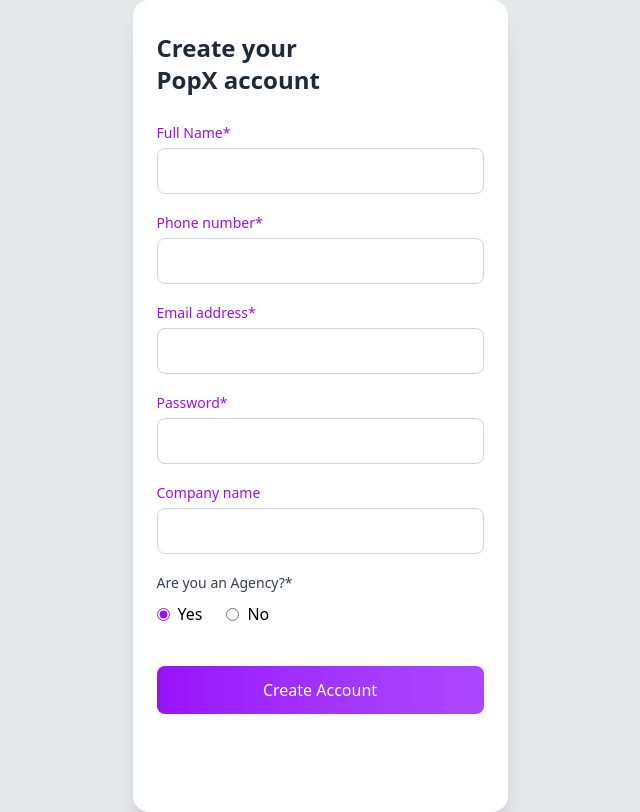
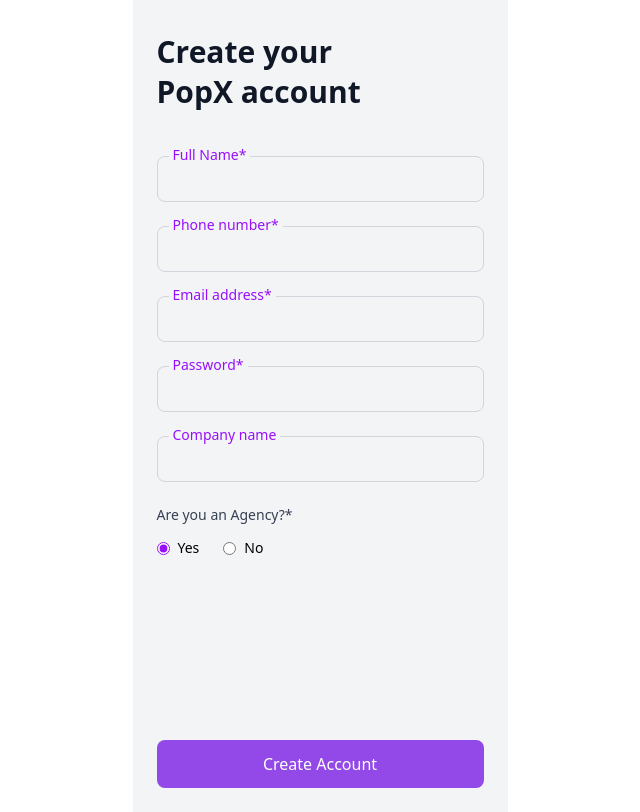
Before and after one commit to saviyo9037/educase-assignment, a React app: page /register in a window 1280 px wide. Shown: the whole page, without its empty margins (320-960 px from the left). Built offline with nearby package versions, Linux system fonts and the light colour scheme; the HTML template or start-up script is replaced by a standard one.

Commit message:
design fixed

```diff
--- a/src/pages/Home.jsx
+++ b/src/pages/Home.jsx
@@ -5,41 +5,38 @@
   const navigate = useNavigate();
 
   return (
-    <div className="min-h-[100dvh] bg-gray-200 flex items-center justify-center">
-
-      <div className="w-full max-w-[375px] min-h-[100dvh] bg-white flex flex-col">
-
+    <div className="min-h-[100dvh]   bg-white  flex items-center justify-center">
+      <div className="w-full max-w-[375px] min-h-[100dvh] bg-gray-100 flex flex-col">
         <div className="flex-grow"></div>
 
         <div className="px-6 pb-8">
-          <h2 className="text-[22px] font-semibold text-gray-900">
+          <h2 className="text-[28px] font-semibold text-gray-900">
             Welcome to PopX
           </h2>
 
-          <p className="text-gray-500 mt-3 text-sm leading-6">
+          <p className="text-gray-500 mt-1 text-[18px] leading-6">
             Lorem ipsum dolor sit amet,
           </p>
-          <p className="text-gray-500 text-sm leading-6">
+          <p className="text-gray-500 text-[18px]  leading-6">
             consectetur adipiscing elit,
           </p>
 
           <div className="mt-8 flex flex-col gap-4">
             <button
               onClick={() => navigate("/register")}
-              className="w-full py-3 rounded-lg text-white font-medium bg-gradient-to-r from-purple-600 to-purple-500"
+              className="w-full py-3 text-[18px] rounded-lg text-white font-medium bg-gradient-to-r bg-[#9249e7]"
             >
               Create Account
             </button>
 
             <button
               onClick={() => navigate("/login")}
-              className="w-full py-3 rounded-lg font-medium bg-purple-200 text-purple-800"
+              className="w-full py-3 rounded-lg font-medium bg-gray-300 text-black"
             >
               Already Registered? Login
             </button>
           </div>
         </div>
-
       </div>
     </div>
   );
--- a/src/pages/Login.jsx
+++ b/src/pages/Login.jsx
@@ -6,55 +6,79 @@
   const [email, setEmail] = useState("");
   const [password, setPassword] = useState("");
 
+  const isValid = email && password;
+
   const handleLogin = () => {
-    if (!email) {
-      alert("Please enter email");
-      return;
-    }
+    if (!isValid) return;
 
     const userData = {
-      fullName: "User", // default name
+      fullName: "User",
       email: email,
     };
 
-
     localStorage.setItem("user", JSON.stringify(userData));
-
-
     navigate("/account", { state: userData });
   };
 
   return (
-    <div className="min-h-screen flex items-center justify-center bg-gray-100">
-      <div className="w-[375px] h-[812px] bg-white rounded-3xl shadow-xl px-6 py-10">
+    <div className="min-h-[100dvh] flex justify-center bg-gray-00">
+      <div className="w-[375px] h-[812px] bg-gray-100 px-6 pt-10 flex flex-col">
+        <div>
+          <h1 className="text-[28px] font-[600] text-gray-900 leading-[34px]">
+            Signin to your <br /> PopX account
+          </h1>
 
-        <h2 className="text-2xl font-semibold mb-6">
-          Signin to your PopX account
-        </h2>
+          <p className="text-gray-500 text-[16px] mt-4 leading-6">
+            Lorem ipsum dolor sit amet,
+            <br />
+            consectetur adipiscing elit,
+          </p>
+        </div>
 
+        <div className="mt-8 space-y-6">
+          <div className="relative">
+            <label className="absolute -top-2 left-3 bg-gray-100 px-1 text-[12px] font-[500] text-purple-600">
+              Email Address
+            </label>
             <input
               type="email"
-          placeholder="Enter email"
+              placeholder="Enter email address"
               value={email}
               onChange={(e) => setEmail(e.target.value)}
-          className="w-full px-3 py-3 border rounded-lg mb-4"
+              className="w-full px-4 py-3 border border-gray-300 rounded-lg text-[14px] placeholder-gray-400 focus:outline-none focus:border-purple-600"
             />
+          </div>
 
+          <div className="relative">
+            <label className="absolute -top-2 left-3 bg-gray-100 px-1 text-[12px] font-[500] text-purple-600">
+              Password
+            </label>
             <input
               type="password"
               placeholder="Enter password"
               value={password}
               onChange={(e) => setPassword(e.target.value)}
-          className="w-full px-3 py-3 border rounded-lg mb-6"
+              className="w-full px-4 py-3 border border-gray-300 rounded-lg text-[14px] placeholder-gray-400 focus:outline-none focus:border-purple-600"
             />
+          </div>
+        </div>
 
+        {/* <div className="flex-grow"></div> */}
+
+        <div className="pb-8 mt-6">
           <button
             onClick={handleLogin}
-          className="w-full bg-purple-600 text-white py-3 rounded-lg"
+            disabled={!isValid}
+            className={`w-full py-3 rounded-lg text-[16px] font-[500] transition
+              ${
+                isValid
+                  ? "bg-gradient-to-r bg-[#9249e7] text-white"
+                  : "bg-gray-300 text-white cursor-not-allowed"
+              }`}
           >
             Login
           </button>
-
+        </div>
       </div>
     </div>
   );
--- a/src/pages/Register.jsx
+++ b/src/pages/Register.jsx
@@ -15,11 +15,10 @@
   });
 
   return (
-    <div className="min-h-screen flex items-center justify-center bg-gray-200">
-      <div className="w-[375px] h-[812px] bg-white rounded-2xl shadow-xl px-6 py-8 flex flex-col justify-between">
-
-        <div>
-          <h1 className="text-2xl font-bold text-gray-800 mb-6">
+    <div className="min-h-[100dvh] flex items-center bg-white justify-center ">
+      <div className="w-[375px] h-[812px]    flex bg-gray-100 flex-col overflow-hidden">
+        <div className="flex-1 overflow-y-auto px-6 pt-8">
+          <h1 className="text-[30px] font-bold text-gray-900 leading-10 mb-10">
             Create your <br /> PopX account
           </h1>
 
@@ -37,23 +36,25 @@
               navigate("/account", { state: values });
             }}
           >
-            {({ errors, touched }) => (
-              <Form className="space-y-4">
-
-
-                <div>
-                  <label className="text-purple-600 text-sm font-medium">
+            {() => (
+              <Form className="space-y-5">
+                <div className="relative">
+                  <label className="absolute -top-2 left-3 bg-gray-100 px-1 text-[14px] font-[500] text-purple-600">
                     Full Name*
                   </label>
                   <Field
                     name="fullName"
                     className="w-full mt-1 px-4 py-3 border rounded-lg text-sm border-gray-300 focus:ring-2 focus:ring-purple-500 outline-none"
                   />
-                  <ErrorMessage name="fullName" component="div" className="text-red-500 text-xs mt-1" />
+                  <ErrorMessage
+                    name="fullName"
+                    component="div"
+                    className="text-red-500 text-xs mt-1"
+                  />
                 </div>
 
-                <div>
-                  <label className="text-purple-600 text-sm font-medium">
+                <div className="relative">
+                  <label className="absolute -top-2 left-3 bg-gray-100 px-1 text-[14px] font-[500] text-purple-600">
                     Phone number*
                   </label>
                   <Field
@@ -62,8 +63,8 @@
                   />
                 </div>
 
-                <div>
-                  <label className="text-purple-600 text-sm font-medium">
+                <div className="relative">
+                  <label className="absolute -top-2 left-3 bg-gray-100 px-1 text-[14px] font-[500] text-purple-600">
                     Email address*
                   </label>
                   <Field
@@ -73,9 +74,8 @@
                   />
                 </div>
 
-
-                <div>
-                  <label className="text-purple-600 text-sm font-medium">
+                <div className="relative">
+                  <label className="absolute -top-2 left-3 bg-gray-100 px-1 text-[14px] font-[500] text-purple-600">
                     Password*
                   </label>
                   <Field
@@ -85,9 +85,8 @@
                   />
                 </div>
 
-
-                <div>
-                  <label className="text-purple-600 text-sm font-medium">
+                <div className="relative">
+                  <label className="absolute -top-2 left-3 bg-gray-100 px-1 text-[14px] font-[500] text-purple-600">
                     Company name
                   </label>
                   <Field
@@ -96,37 +95,45 @@
                   />
                 </div>
 
-
-                <div>
-                  <label className="text-gray-700 text-sm font-medium">
+                <div className="relative">
+                  <label className="text-[14px] font-[500] text-gray-700">
                     Are you an Agency?*
                   </label>
-                  <div className="flex items-center gap-6 mt-2">
-                    <label className="flex items-center gap-2">
-                      <Field type="radio" name="agency" value="Yes" className="accent-purple-600" />
+                  <div className="flex items-center gap-6 mt-3">
+                    <label className="flex items-center gap-2 text-sm">
+                      <Field
+                        type="radio"
+                        name="agency"
+                        value="Yes"
+                        className="accent-purple-600"
+                      />
                       Yes
                     </label>
 
-                    <label className="flex items-center gap-2">
-                      <Field type="radio" name="agency" value="No" className="accent-purple-600" />
+                    <label className="flex items-center gap-2 text-sm">
+                      <Field
+                        type="radio"
+                        name="agency"
+                        value="No"
+                        className="accent-purple-600"
+                      />
                       No
                     </label>
                   </div>
                 </div>
-
-
-                <button
-                  type="submit"
-                  className="w-full mt-6 py-3 rounded-lg text-white font-medium bg-gradient-to-r from-purple-600 to-purple-500 hover:opacity-90 transition"
-                >
-                  Create Account
-                </button>
-
               </Form>
             )}
           </Formik>
         </div>
 
+        <div className="px-6 pb-6 pt-3">
+          <button
+            onClick={() => navigate("/account")}
+            className="w-full py-3 rounded-lg text-white font-medium bg-gradient-to-r bg-[#9249e7]"
+          >
+            Create Account
+          </button>
+        </div>
       </div>
     </div>
   );
```
Also changed, not shown: src/pages/AccountSettings.jsx (+11 -23 lines). Lines whose indentation alone changed are shown as unchanged.
